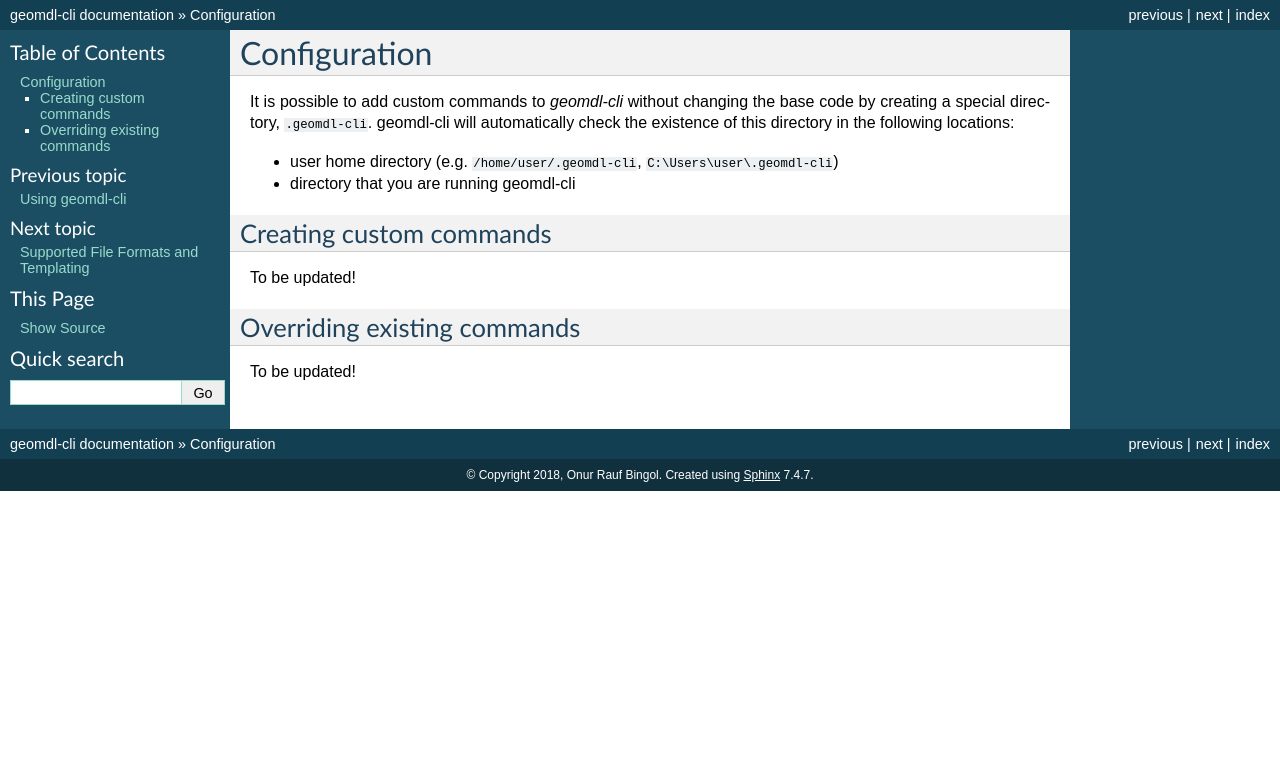
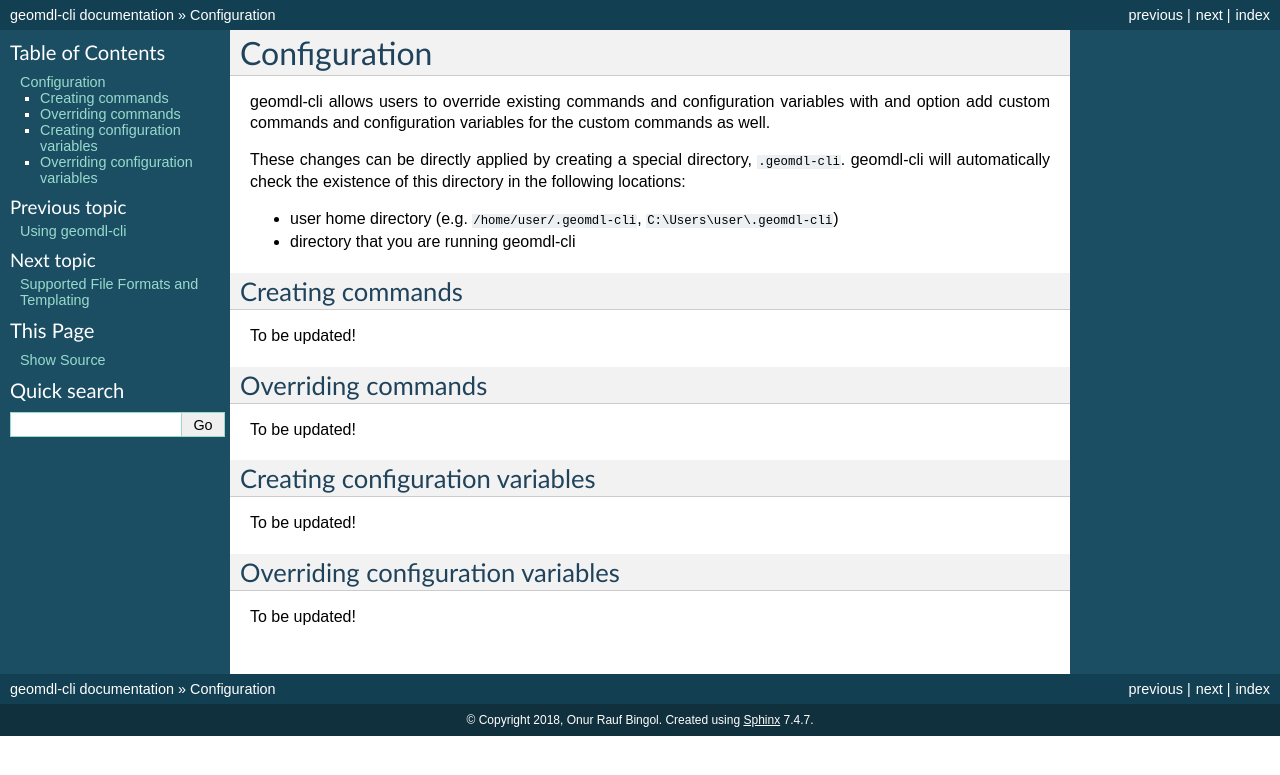
Before and after one commit to orbingol/geomdl-cli, a Sphinx documentation site: the page built from docs/config.rst, in a window 1280 px wide. Shown: the top 775 px of the page. Built offline with Sphinx 7.4.7, drawn with Linux system fonts in a browser that asks for light colours; formulas are drawn with MathJax 3.

Commit message:
Update configuration docs

```diff
--- a/docs/config.rst
+++ b/docs/config.rst
@@ -1,18 +1,31 @@
 Configuration
 ^^^^^^^^^^^^^
 
-It is possible to add custom commands to *geomdl-cli* without changing the base code by creating a special directory,
-``.geomdl-cli``. geomdl-cli will automatically check the existence of this directory in the following locations:
+geomdl-cli allows users to override existing commands and configuration variables with and option add custom commands
+and configuration variables for the custom commands as well.
+
+These changes can be directly applied by creating a special directory, ``.geomdl-cli``. geomdl-cli will automatically
+check the existence of this directory in the following locations:
 
 * user home directory (e.g. ``/home/user/.geomdl-cli``, ``C:\Users\user\.geomdl-cli``)
 * directory that you are running geomdl-cli
 
-Creating custom commands
-========================
+Creating commands
+=================
 
 To be updated!
 
-Overriding existing commands
-============================
+Overriding commands
+===================
 
 To be updated!
+
+Creating configuration variables
+================================
+
+To be updated!
+
+Overriding configuration variables
+==================================
+
+To be updated!
```
